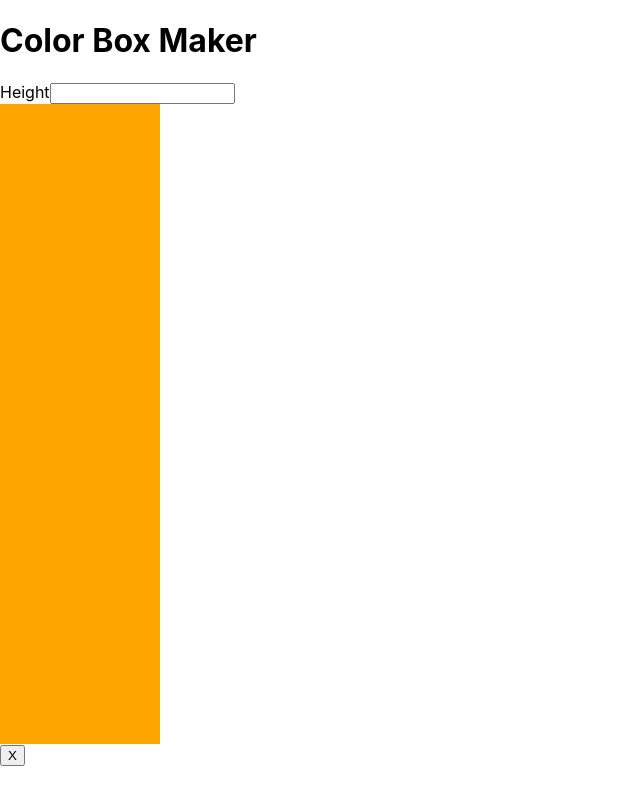
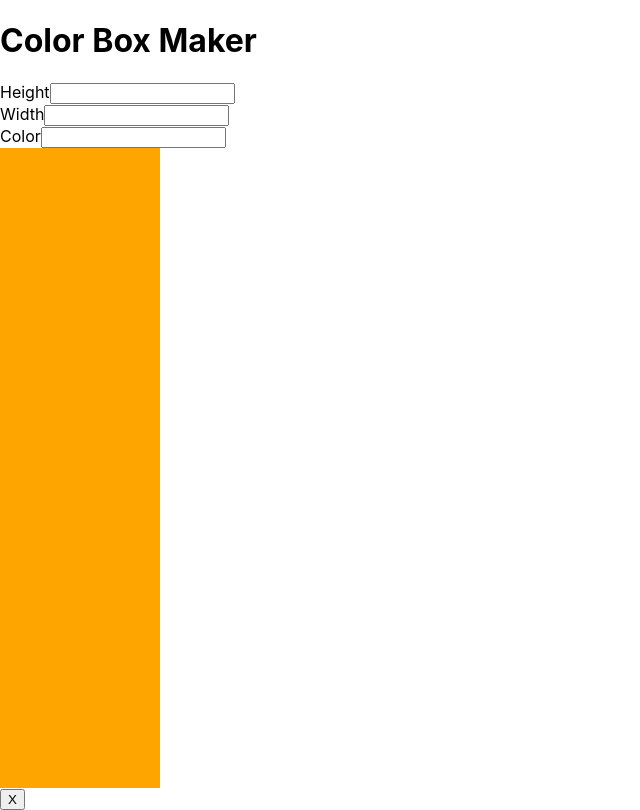
Before and after one commit to super8989/React_color_box_maker, a React (Create React App) app: page / in a window 1280 px wide. Shown: the whole page, without its empty margins (0-640 px from the left). Built offline with nearby package versions, Linux system fonts and the light colour scheme.

Commit message:
created inputs for width and color

```diff
--- a/src/NewBoxForm.js
+++ b/src/NewBoxForm.js
@@ -26,6 +26,26 @@ class NewBoxForm extends Component {
 						id='height'
 					/>
 				</div>
+				<div>
+					<label htmlFor='width'>Width</label>
+					<input
+						type='text'
+						name='width'
+						value={this.state.width}
+						onChange={this.handleChange}
+						id='width'
+					/>
+				</div>
+				<div>
+					<label htmlFor='color'>Color</label>
+					<input
+						type='text'
+						name='color'
+						value={this.state.color}
+						onChange={this.handleChange}
+						id='color'
+					/>
+				</div>
 			</form>
 		);
 	}
```
